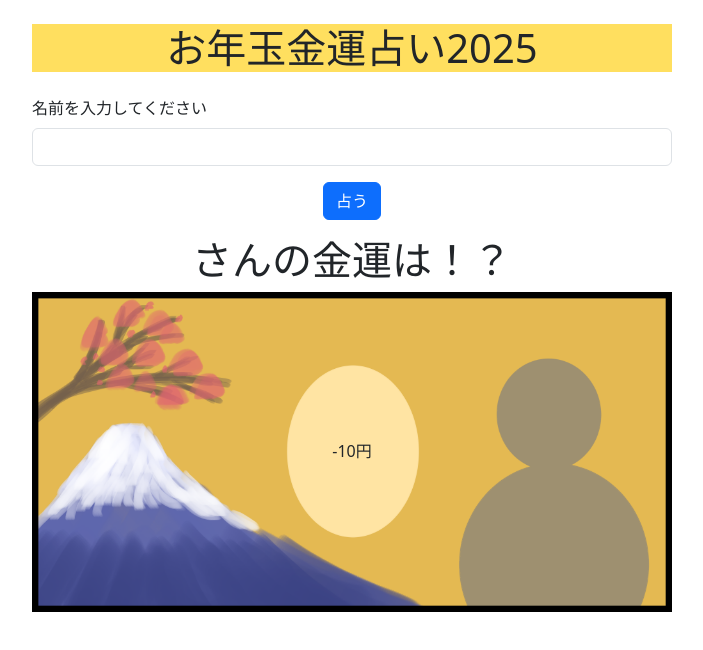
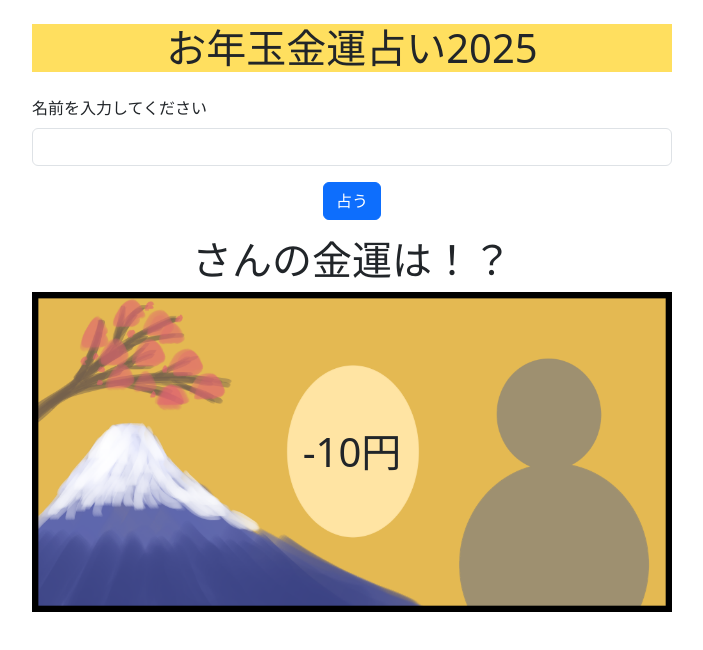
Before and after one commit to summersteel/Otosidama2025, a website: page index.html in a window 1280 px wide. Both pictures are taken after a click on the button "占う". Shown: the whole page, without its empty margins (288-991 px from the left). Drawn offline with nearby package versions, Linux system fonts and the light colour scheme.

Commit message:
スマホでの表示を修正する5

```diff
--- a/index.html
+++ b/index.html
@@ -57,7 +57,7 @@
                     <h1
                         id="resultValue"
                         class="position-absolute top-50 start-50 text-nowrap"
-                        style="font-size: 100%; transform: translate(-50%, -50%);"
+                        style="transform: translate(-50%, -50%);"
                     ></h1>
                 </div>
                 <div
```
